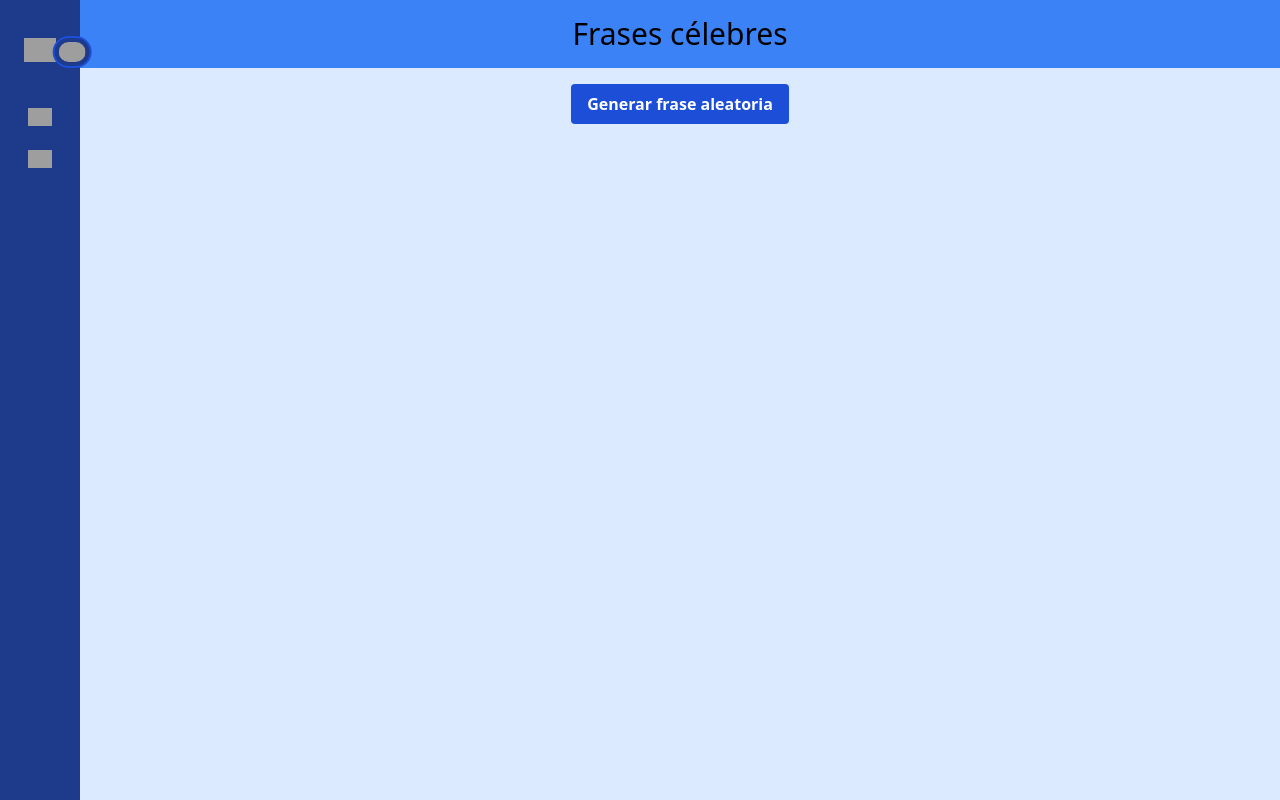
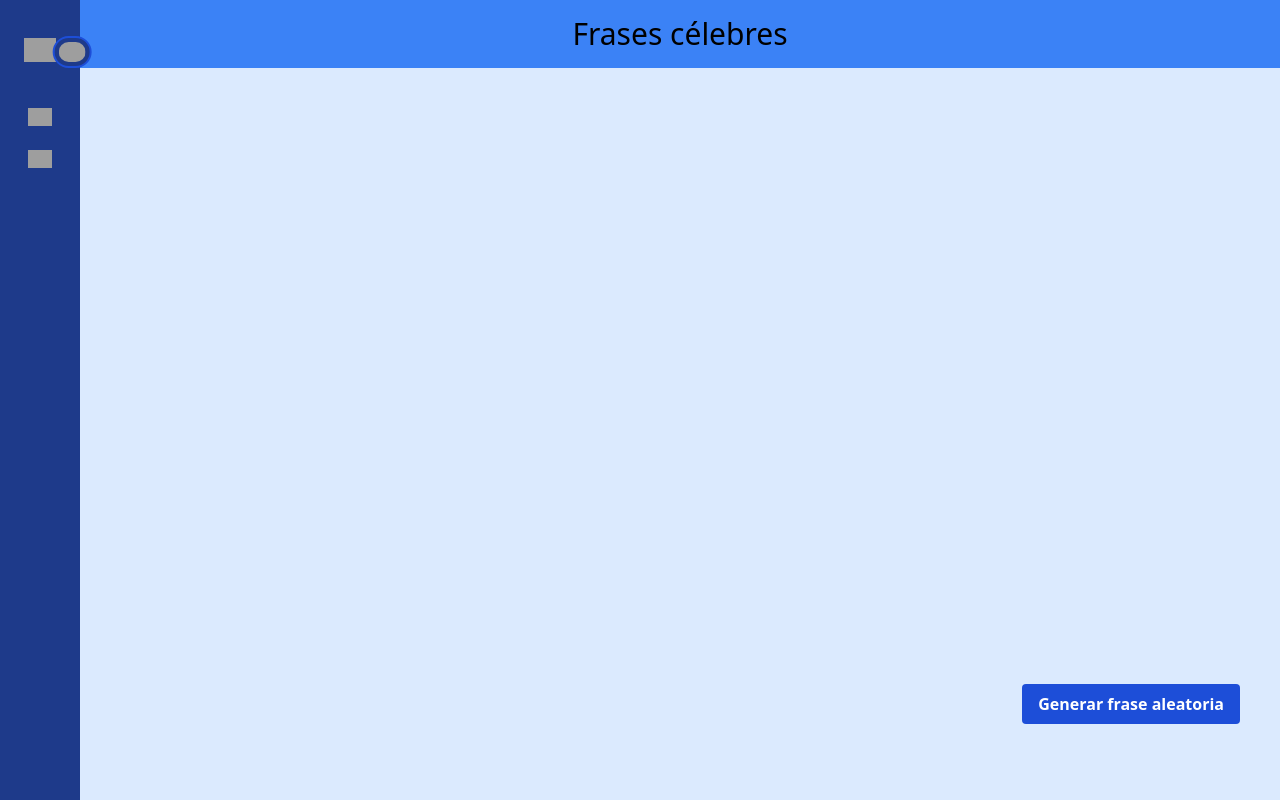
Before and after one commit to irenealcaine/el-rincon-de-no-pensar, a React (Create React App) app: page /quotes in a window 1280 px wide. Built offline with nearby package versions, Linux system fonts and the light colour scheme; grey boxes are pictures that could not be loaded.

Commit message:
Update generate button

```diff
--- a/src/Components/RandomQuote.jsx
+++ b/src/Components/RandomQuote.jsx
@@ -26,7 +26,9 @@ const RandomQuote = () => {
   };
 
   return (
-    <div className={`bg-blue-100 flex flex-col items-center justify-center`}>
+    <div
+      className={`min-h-[85vh] bg-blue-100 flex flex-col items-center justify-centerc relative`}
+    >
       <div
         className={` w-10/12 md:w-9/12 quote-container ${
           showQuote ? "show" : ""
@@ -49,7 +51,7 @@ const RandomQuote = () => {
               {showExplanation ? "X" : "?"}
             </button>
             {showExplanation && (
-              <p className="mt-8 mb-8 w-full md:w-8/12 mx-auto text-lg text-blue-100 decoration-blue-600 decoration-2 underline">
+              <p className="font-oswald mt-8 mb-8 w-full md:w-8/12 mx-auto text-lg md:text-2xl text-blue-100 decoration-blue-600 decoration-2 underline">
                 {randomQuote.inspiration}
               </p>
             )}
@@ -58,7 +60,7 @@ const RandomQuote = () => {
       </div>
 
       <button
-        className="bg-blue-700 duration-500 hover:bg-blue-400 text-white font-bold py-2 px-4 rounded"
+        className="bg-blue-700 duration-500 hover:bg-blue-400 text-white font-bold py-2 px-4 rounded absolute bottom-10 right-10"
         onClick={() => {
           generarFraseAleatoria();
         }}
```
